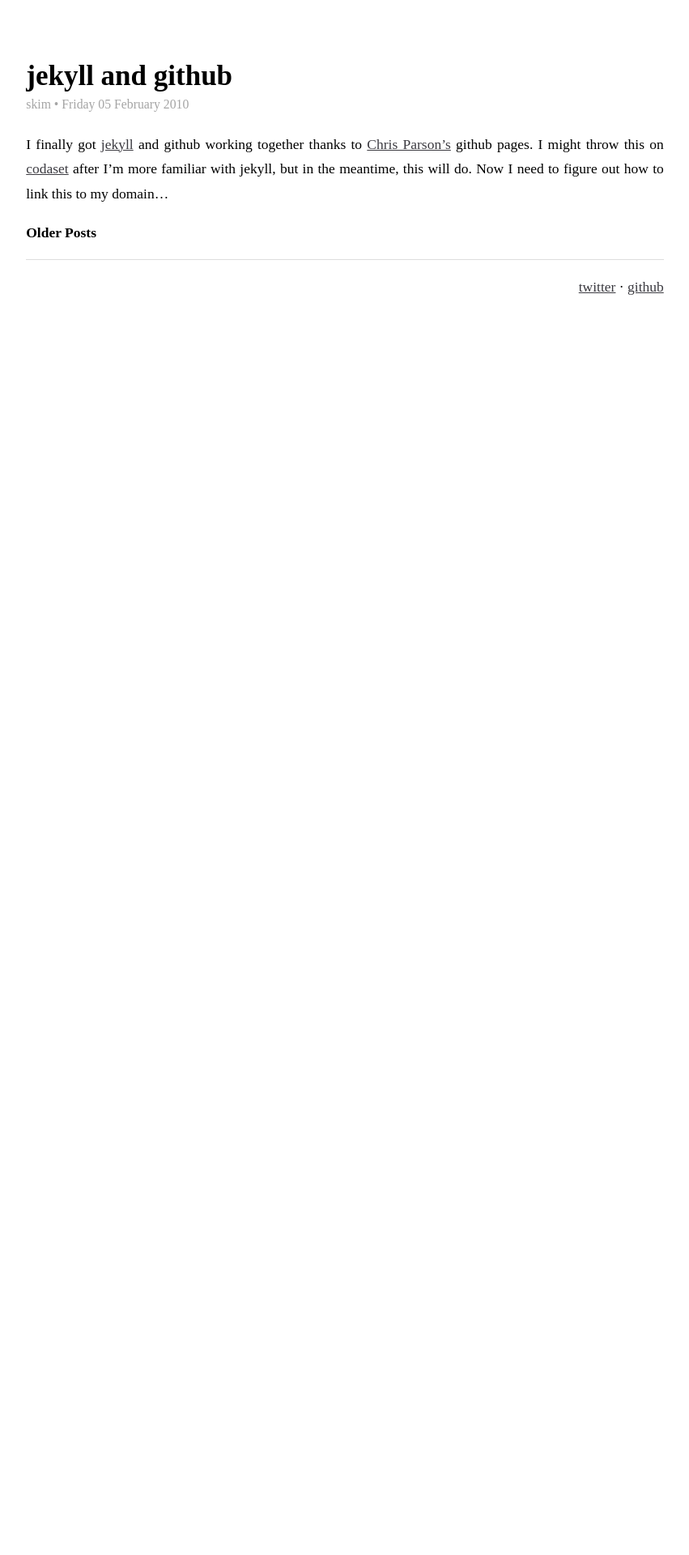
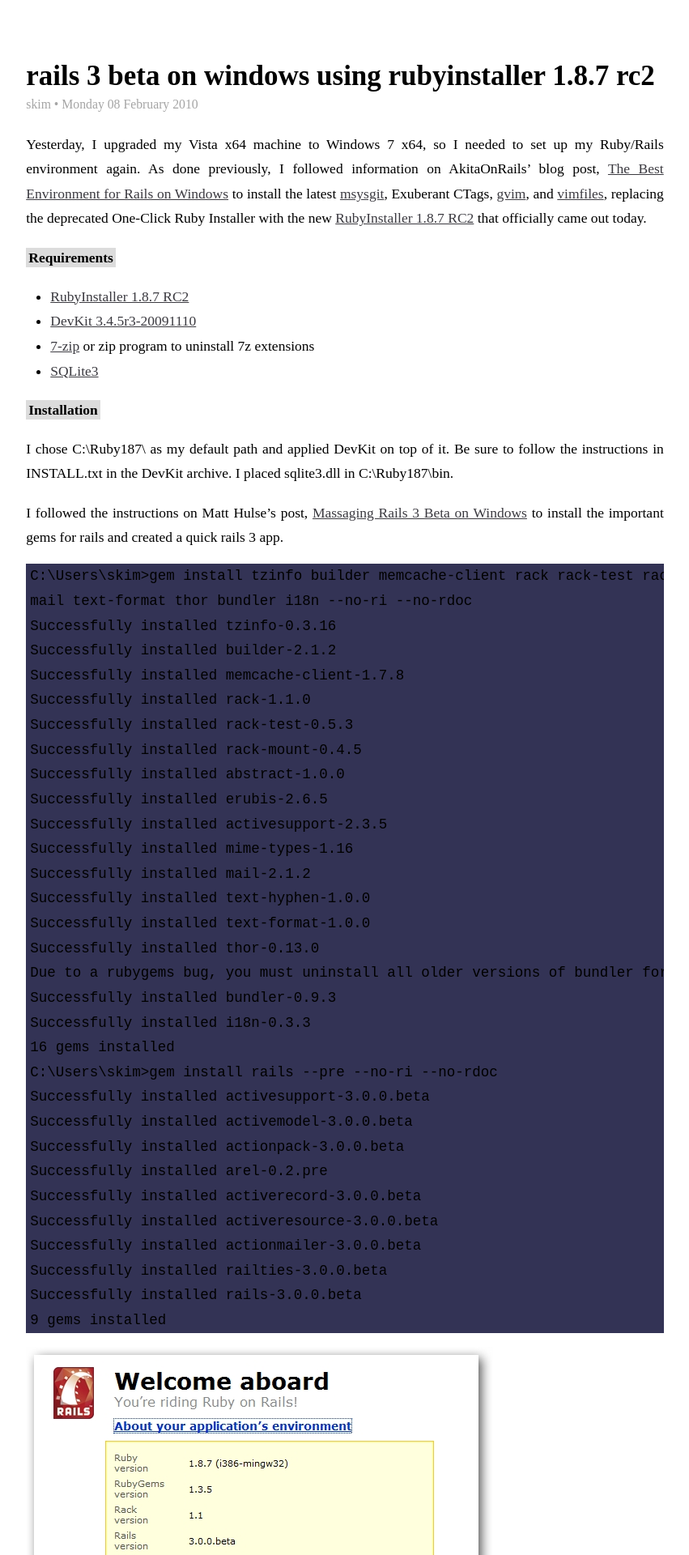
Before and after one commit to sl4m/sl4m.github.com, a Jekyll site: the page built from index.html, in a window 1280 px wide. Shown: the top 1920 px of the page at 81% size, without its empty margins (214-1065 px from the left). Built offline with Jekyll 4.4.1, drawn with Linux system fonts in a browser that asks for light colours; comment, search, counter and statistics services are not loaded; before the commit the page ends 953 px from its top, so only the background shows below that; some of the changed text lies outside the part shown.

Commit message:
changed em background, added new post

```diff
--- /dev/null
+++ b/_posts/2010-02-07-rails-3-beta-on-windows-using-rubyinstaller-187-rc2.markdown
@@ -0,0 +1,66 @@
+---
+layout: post
+title: rails 3 beta on windows using rubyinstaller 1.8.7 rc2
+date: 2010-02-07 19:15:00 -08:00
+categories:
+  -- ruby
+  -- rails
+  -- windows
+  -- rubyinstaller
+---
+
+Yesterday, I upgraded my Vista x64 machine to Windows 7 x64, so I needed to set up my Ruby/Rails environment again.  As done previously, I followed information on AkitaOnRails' blog post, [The Best Environment for Rails on Windows](http://akitaonrails.com/2009/1/13/the-best-environment-for-rails-on-windows) to install the latest [msysgit](http://code.google.com/p/msysgit/), Exuberant CTags, [gvim](http://www.vim.org/index.php), and [vimfiles](http://akitaonrails.com/2009/04/27/the-best-environment-for-rails-on-windows-part-2), replacing the deprecated One-Click Ruby Installer with the new [RubyInstaller 1.8.7 RC2](http://rubyforge.org/frs/?group_id=167&release_id=42563) that officially came out today.
+
+*Requirements*
+
+* [RubyInstaller 1.8.7 RC2](http://rubyforge.org/frs/download.php/69034/rubyinstaller-1.8.7-p249-rc2.exe)
+* [DevKit 3.4.5r3-20091110](http://rubyforge.org/frs/download.php/66888/devkit-3.4.5r3-20091110.7z)
+* [7-zip](http://www.7-zip.org/download.html) or zip program to uninstall 7z extensions
+* [SQLite3](http://www.sqlite.org/sqlitedll-3_6_22.zip)
+
+*Installation*
+
+I chose C:\Ruby187\ as my default path and applied DevKit on top of it.  Be sure to follow the instructions in INSTALL.txt in the DevKit archive.  I placed sqlite3.dll in C:\Ruby187\bin.
+
+I followed the instructions on Matt Hulse's post, [Massaging Rails 3 Beta on Windows](http://matt-hulse.com/articles/2010/02/05/massaging-rails-3-beta-on-windows/) to install the important gems for rails and created a quick rails 3 app.
+
+{% highlight text %}
+C:\Users\skim>gem install tzinfo builder memcache-client rack rack-test rack-mount erubis
+mail text-format thor bundler i18n --no-ri --no-rdoc
+Successfully installed tzinfo-0.3.16
+Successfully installed builder-2.1.2
+Successfully installed memcache-client-1.7.8
+Successfully installed rack-1.1.0
+Successfully installed rack-test-0.5.3
+Successfully installed rack-mount-0.4.5
+Successfully installed abstract-1.0.0
+Successfully installed erubis-2.6.5
+Successfully installed activesupport-2.3.5
+Successfully installed mime-types-1.16
+Successfully installed mail-2.1.2
+Successfully installed text-hyphen-1.0.0
+Successfully installed text-format-1.0.0
+Successfully installed thor-0.13.0
+Due to a rubygems bug, you must uninstall all older versions of bundler for 0.9 to work
+Successfully installed bundler-0.9.3
+Successfully installed i18n-0.3.3
+16 gems installed
+{% endhighlight %}
+
+{% highlight text %}
+C:\Users\skim>gem install rails --pre --no-ri --no-rdoc
+Successfully installed activesupport-3.0.0.beta
+Successfully installed activemodel-3.0.0.beta
+Successfully installed actionpack-3.0.0.beta
+Successfully installed arel-0.2.pre
+Successfully installed activerecord-3.0.0.beta
+Successfully installed activeresource-3.0.0.beta
+Successfully installed actionmailer-3.0.0.beta
+Successfully installed railties-3.0.0.beta
+Successfully installed rails-3.0.0.beta
+9 gems installed
+{% endhighlight %}
+
+![Rails 3 Beta](/images/rails3beta.jpg)
+
+I recommend visiting [RubyInstaller Google Group](http://groups.google.com/group/rubyinstaller) if you have any problems with the RubyInstaller.
--- a/css/screen.css
+++ b/css/screen.css
@@ -176,7 +176,7 @@
 em {
   font-weight: bold;
   font-style: normal;
-  background: #668;
+  background: #DCDCDC;
   padding:2px 3px;
 }
 
```
Also changed, not shown: images/rails3beta.jpg (added).
